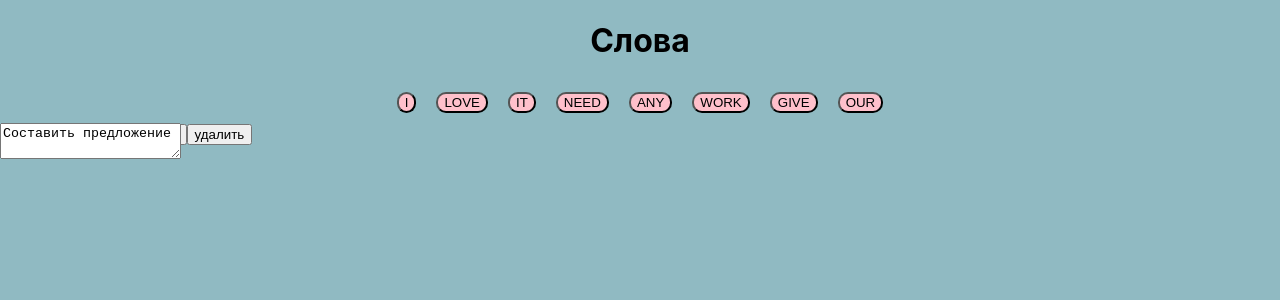
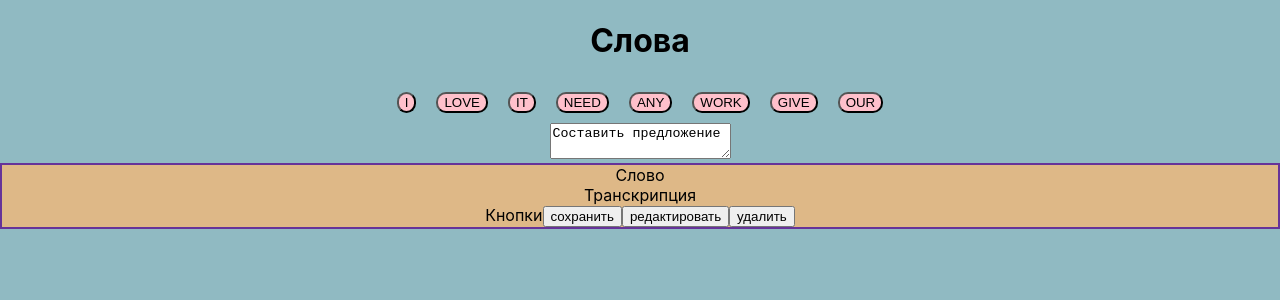
Before and after one commit to galya-cmd/-cards, a React (Create React App) app in the folder dictionary/: page / in a window 1280 px wide. Shown: the top 300 px of the page. Built offline with nearby package versions, Linux system fonts and the light colour scheme.

Commit message:
создаю таблицу

```diff
--- a/dictionary/src/components/dictionary.css
+++ b/dictionary/src/components/dictionary.css
@@ -14,7 +14,7 @@ body {
     position: relative;
 }
 .block {
-    position: absolute;
+    text-align: center;
 }
 h1 {
     text-align: center;
--- a/dictionary/src/components/table.css
+++ b/dictionary/src/components/table.css
@@ -0,0 +1,10 @@
+.table-cart {
+    display: grid;
+    text-align: center;
+    grid-template-columns: repeat (3, 1fr);
+
+    background-color: burlywood;
+    border: 2px solid rebeccapurple;
+
+
+}
--- a/dictionary/src/components/table.jsx
+++ b/dictionary/src/components/table.jsx
@@ -6,10 +6,10 @@ class Table extends React.Component {
   const {name,translation} = this.props;
     return(
 
-      <div className="cart">
-      <div className="table-name">{name}</div>
-      <div className="table-translation">{translation}</div>
-    <div>
+      <div className="table-cart">
+      <div>Слово</div>
+    <div>Транскрипция</div>
+    <div>Кнопки
     <button>сохранить</button>
         <button>редактировать</button>
         <button>удалить</button>
```
